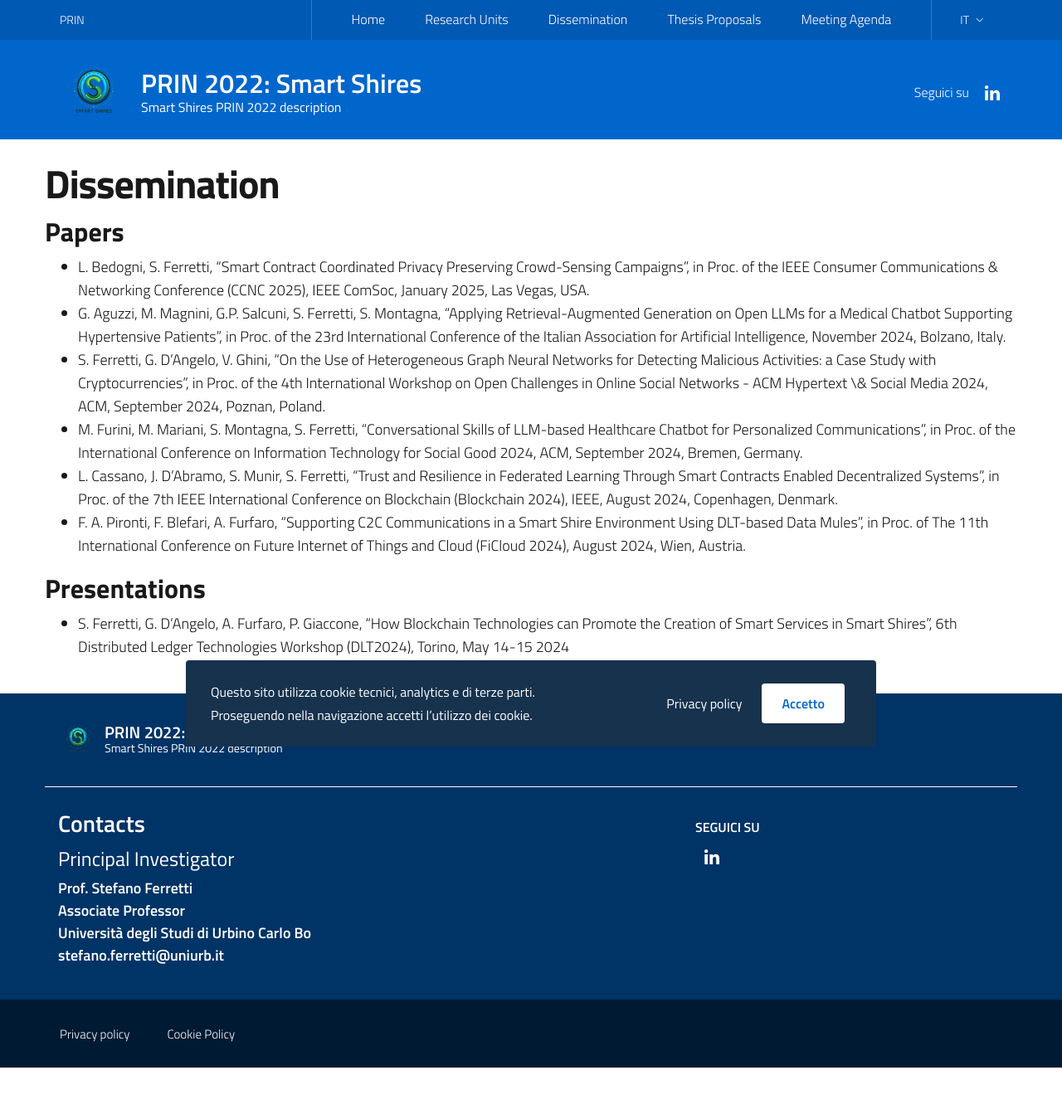
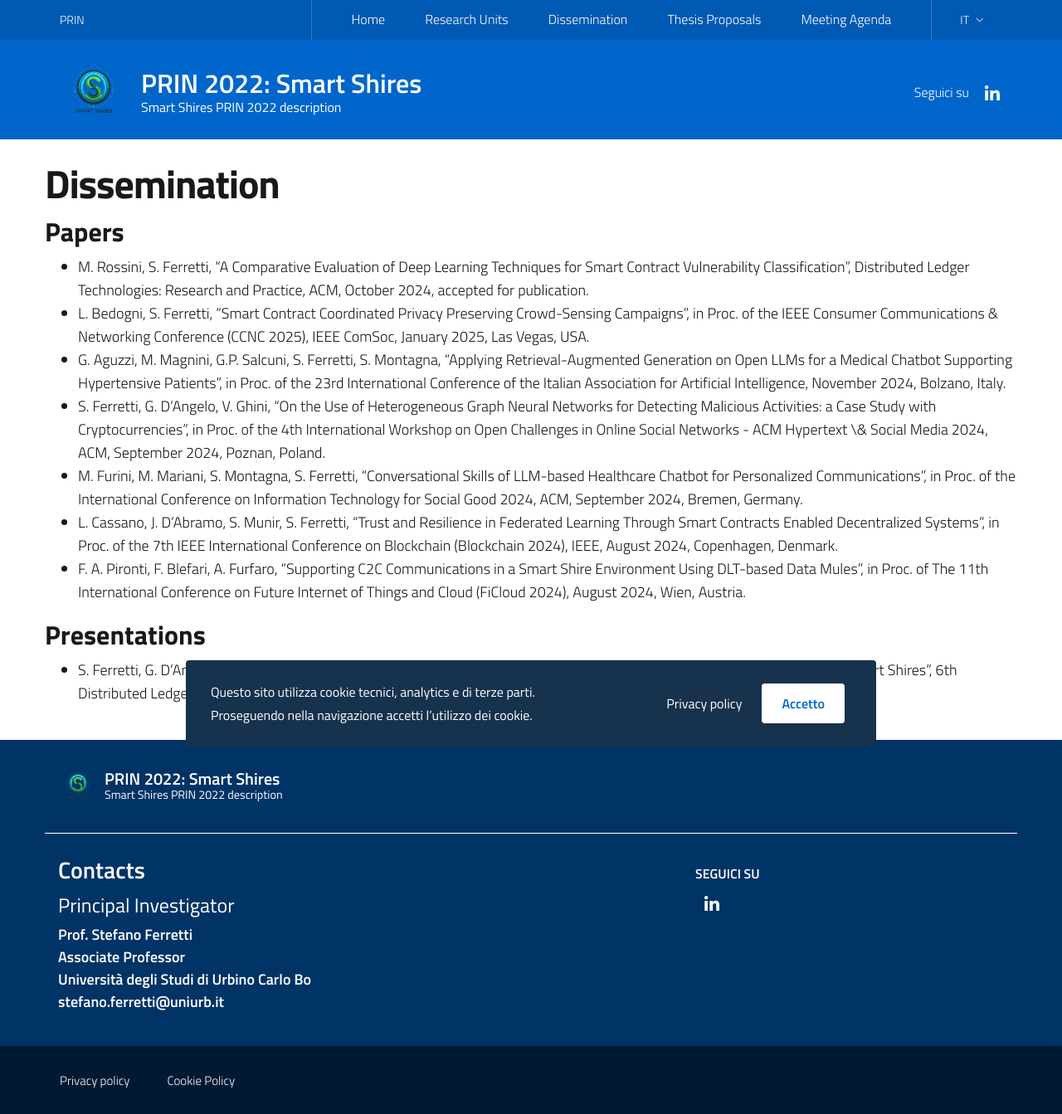
Before and after one commit to smartshires/smartshires.github.io, a Jekyll site: the page built from it/dissemination.md, in a window 1280 px wide. Shown: the whole page at 83% size. Built offline with Jekyll 4.4.1, drawn with Linux system fonts in a browser that asks for light colours; before the commit the page ends 1287 px from its top, so only the background shows below that.

Commit message:
Update dissemination.md

```diff
--- a/it/dissemination.md
+++ b/it/dissemination.md
@@ -7,6 +7,7 @@ permalink: /it/dissemination
 ---
 
 ### Papers
+- M. Rossini, S. Ferretti, "A Comparative Evaluation of Deep Learning Techniques for Smart Contract Vulnerability Classification", Distributed Ledger Technologies: Research and Practice, ACM, October 2024, accepted for publication.
 - L. Bedogni, S. Ferretti, "Smart Contract Coordinated Privacy Preserving Crowd-Sensing Campaigns", in Proc. of the IEEE Consumer Communications & Networking Conference (CCNC 2025), IEEE ComSoc, January 2025, Las Vegas, USA.
 - G. Aguzzi, M. Magnini, G.P. Salcuni, S. Ferretti, S. Montagna, "Applying Retrieval-Augmented Generation on Open LLMs for a Medical Chatbot Supporting Hypertensive Patients", in Proc. of the 23rd International Conference of the Italian Association for Artificial Intelligence, November 2024, Bolzano, Italy.
 - S. Ferretti, G. D'Angelo, V. Ghini, "On the Use of Heterogeneous Graph Neural Networks for Detecting Malicious Activities: a Case Study with Cryptocurrencies", in Proc. of the 4th International Workshop on Open Challenges in Online Social Networks - ACM Hypertext \& Social Media 2024, ACM, September 2024, Poznan, Poland.
```
